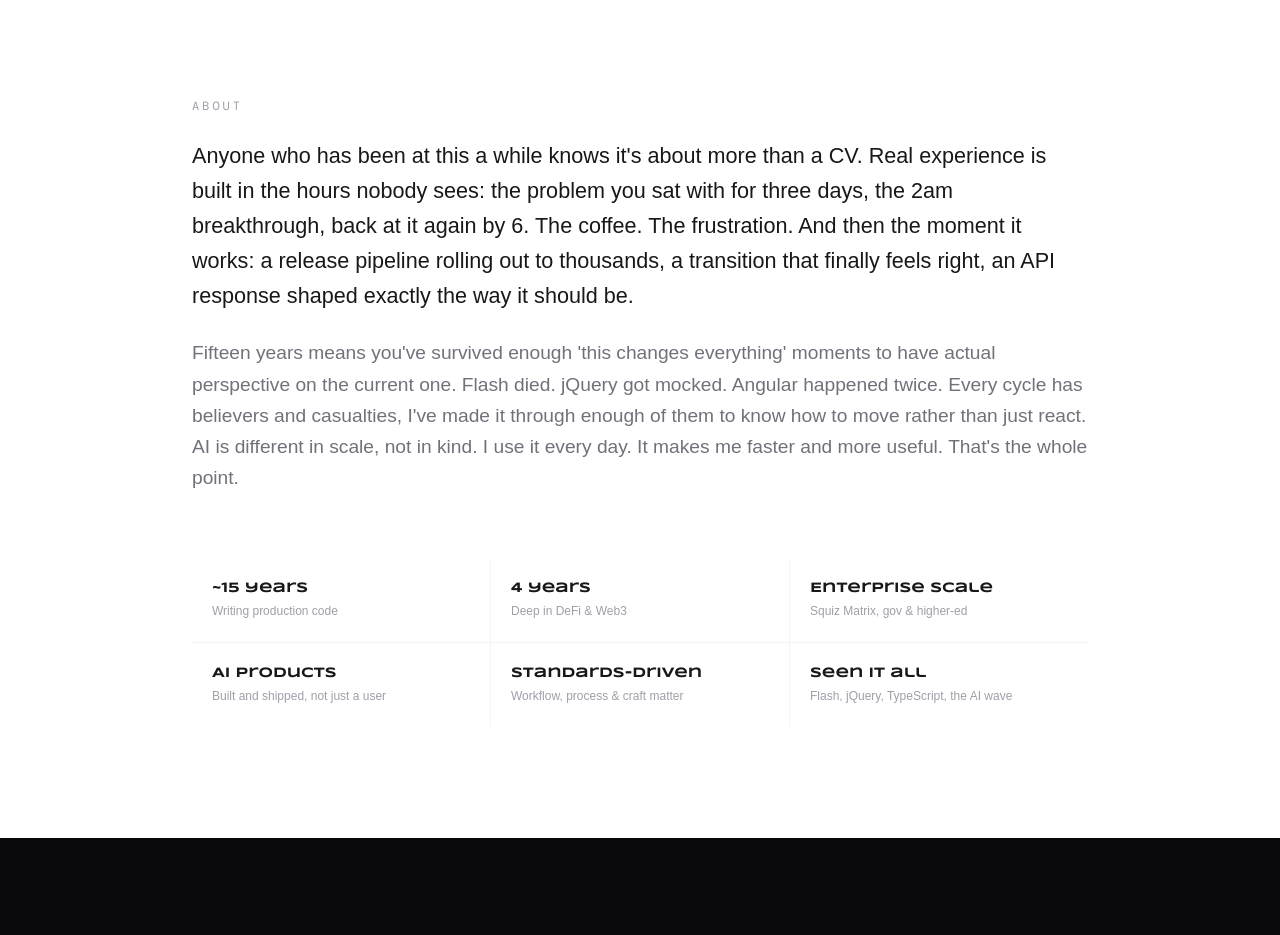
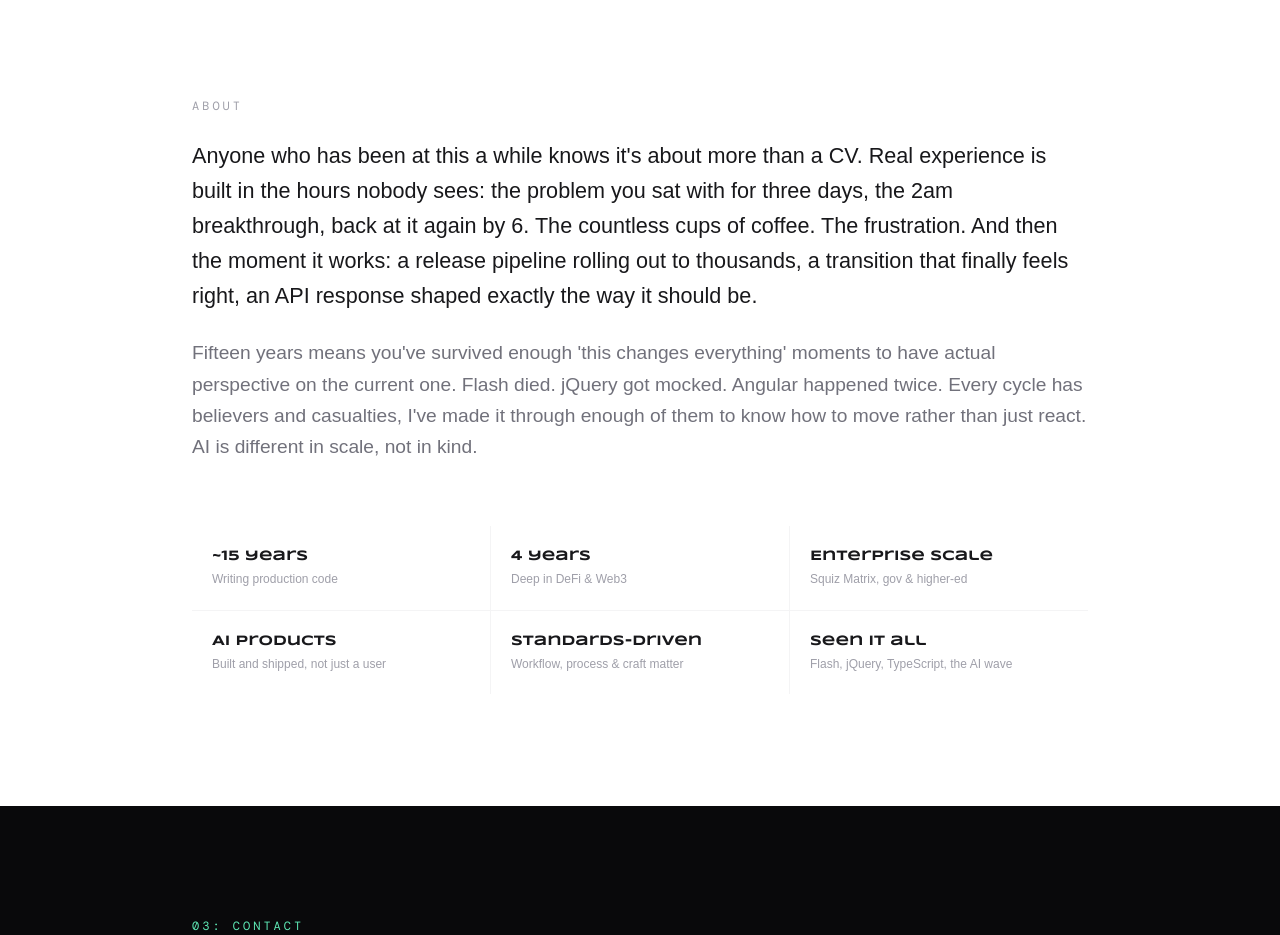
Before and after one commit to GavinJaynes/gavin-jaynes, a React (Vite) app: page / in a window 1280 px wide. Shown: the part 3140-4075 px from the top of the page. Built offline with nearby package versions, Linux system fonts and the light colour scheme; a web font is replaced by a local one.

Commit message:
copy updates

```diff
--- a/src/components/About.tsx
+++ b/src/components/About.tsx
@@ -38,7 +38,7 @@ export function About() {
             Anyone who has been at this a while knows it's about more than a CV.
             Real experience is built in the hours nobody sees: the problem you
             sat with for three days, the 2am breakthrough, back at it again by 6.
-            The coffee. The frustration. And then the moment it works: a release
+            The countless cups of coffee. The frustration. And then the moment it works: a release
             pipeline rolling out to thousands, a transition that finally feels
             right, an API response shaped exactly the way it should be.
           </p>
@@ -51,8 +51,6 @@ export function About() {
             jQuery got mocked. Angular happened twice. Every cycle has believers
             and casualties, I've made it through enough of them to know how to
             move rather than just react. AI is different in scale, not in kind.
-            I use it every day. It makes me faster and more useful. That's the
-            whole point.
           </p>
         </div>
 
```
